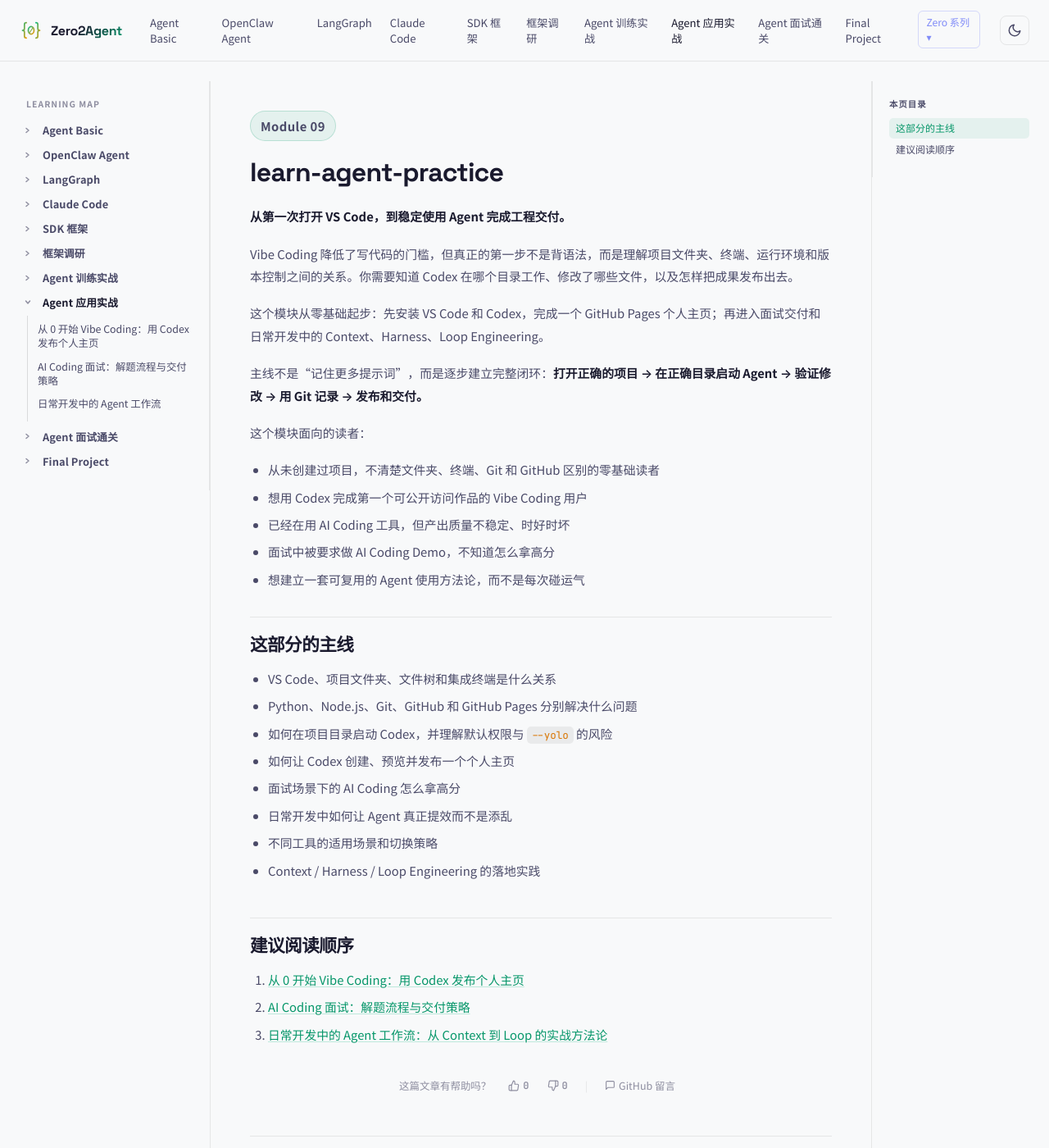
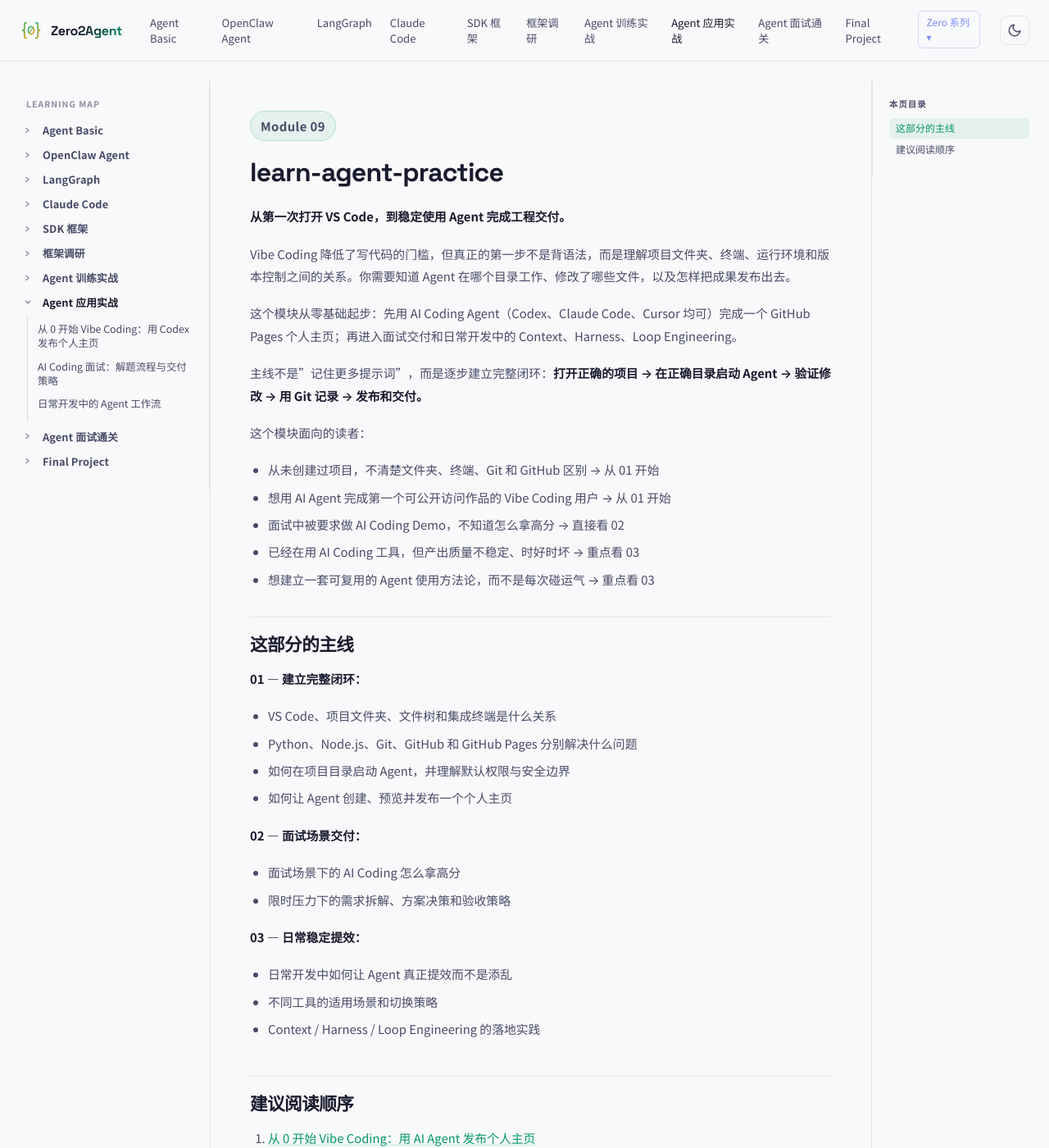
Before and after one commit to ranxi2001/zero2Agent, a Jekyll site: the page built from learn-agent-practice/index.md, in a window 1280 px wide and 1400 px high. Shown: the whole window at 82% size. Built offline with Jekyll 4.4.1, drawn with Linux system fonts in a browser that asks for light colours; comment, search, counter and statistics services are not loaded.

Commit message:
refactor: learn-agent-practice 模块去 Codex 绑定，增加工具通用性
- index.md：description 改为通用表述，读者列表加篇目指引，主线按三篇分组体现递进
- 01 文章：标题和开头段改为 AI Agent 通用，补充工具选择说明

Co-Authored-By: Claude Opus 4.6 <noreply@anthropic.com>

```diff
--- a/learn-agent-practice/index.md
+++ b/learn-agent-practice/index.md
@@ -1,7 +1,7 @@
 ---
 layout: default
 title: learn-agent-practice
-description: 从第一次打开 VS Code，到用 Codex 发布作品，再到稳定的 Agent 工程工作流
+description: 用 AI Coding Agent 完成第一个作品上线，到面试交付，再到稳定的工程工作流
 eyebrow: Module 09
 ---
 
@@ -9,33 +9,42 @@ eyebrow: Module 09
 
 **从第一次打开 VS Code，到稳定使用 Agent 完成工程交付。**
 
-Vibe Coding 降低了写代码的门槛，但真正的第一步不是背语法，而是理解项目文件夹、终端、运行环境和版本控制之间的关系。你需要知道 Codex 在哪个目录工作、修改了哪些文件，以及怎样把成果发布出去。
+Vibe Coding 降低了写代码的门槛，但真正的第一步不是背语法，而是理解项目文件夹、终端、运行环境和版本控制之间的关系。你需要知道 Agent 在哪个目录工作、修改了哪些文件，以及怎样把成果发布出去。
 
-这个模块从零基础起步：先安装 VS Code 和 Codex，完成一个 GitHub Pages 个人主页；再进入面试交付和日常开发中的 Context、Harness、Loop Engineering。
+这个模块从零基础起步：先用 AI Coding Agent（Codex、Claude Code、Cursor 均可）完成一个 GitHub Pages 个人主页；再进入面试交付和日常开发中的 Context、Harness、Loop Engineering。
 
-主线不是“记住更多提示词”，而是逐步建立完整闭环：**打开正确的项目 → 在正确目录启动 Agent → 验证修改 → 用 Git 记录 → 发布和交付。**
+主线不是”记住更多提示词”，而是逐步建立完整闭环：**打开正确的项目 → 在正确目录启动 Agent → 验证修改 → 用 Git 记录 → 发布和交付。**
 
 这个模块面向的读者：
 
-- 从未创建过项目，不清楚文件夹、终端、Git 和 GitHub 区别的零基础读者
-- 想用 Codex 完成第一个可公开访问作品的 Vibe Coding 用户
-- 已经在用 AI Coding 工具，但产出质量不稳定、时好时坏
-- 面试中被要求做 AI Coding Demo，不知道怎么拿高分
-- 想建立一套可复用的 Agent 使用方法论，而不是每次碰运气
+- 从未创建过项目，不清楚文件夹、终端、Git 和 GitHub 区别 → 从 01 开始
+- 想用 AI Agent 完成第一个可公开访问作品的 Vibe Coding 用户 → 从 01 开始
+- 面试中被要求做 AI Coding Demo，不知道怎么拿高分 → 直接看 02
+- 已经在用 AI Coding 工具，但产出质量不稳定、时好时坏 → 重点看 03
+- 想建立一套可复用的 Agent 使用方法论，而不是每次碰运气 → 重点看 03
 
 ## 这部分的主线
 
+**01 — 建立完整闭环：**
+
 - VS Code、项目文件夹、文件树和集成终端是什么关系
 - Python、Node.js、Git、GitHub 和 GitHub Pages 分别解决什么问题
-- 如何在项目目录启动 Codex，并理解默认权限与 `--yolo` 的风险
-- 如何让 Codex 创建、预览并发布一个个人主页
+- 如何在项目目录启动 Agent，并理解默认权限与安全边界
+- 如何让 Agent 创建、预览并发布一个个人主页
+
+**02 — 面试场景交付：**
+
 - 面试场景下的 AI Coding 怎么拿高分
+- 限时压力下的需求拆解、方案决策和验收策略
+
+**03 — 日常稳定提效：**
+
 - 日常开发中如何让 Agent 真正提效而不是添乱
 - 不同工具的适用场景和切换策略
 - Context / Harness / Loop Engineering 的落地实践
 
 ## 建议阅读顺序
 
-1. [从 0 开始 Vibe Coding：用 Codex 发布个人主页](./01-vibe-coding-homepage/index.html)
+1. [从 0 开始 Vibe Coding：用 AI Agent 发布个人主页](./01-vibe-coding-homepage/index.html)
 2. [AI Coding 面试：解题流程与交付策略](./02-ai-coding-interview/index.html)
 3. [日常开发中的 Agent 工作流：从 Context 到 Loop 的实战方法论](./03-daily-dev-workflow/index.html)
```
Also changed, not shown: learn-agent-practice/01-vibe-coding-homepage/index.md (+6 -4 lines).
